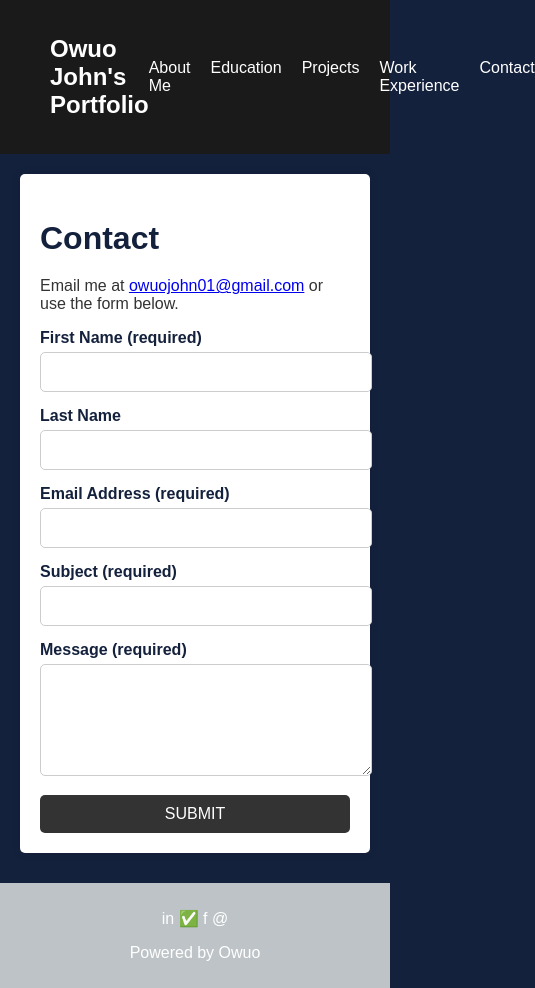
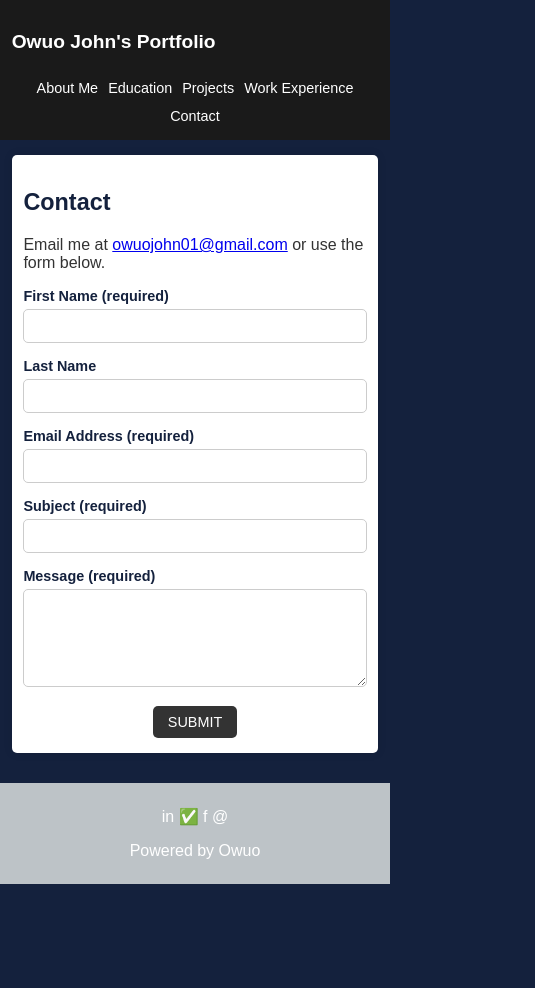
Before and after one commit to Owuo1/my-website, a plain HTML site: page docs/pages/contact.html in a window 390 px wide. Shown: the whole page, 535 px wide, since content can reach past the window. After the commit the page ends 884 px from the top, so only its background shows below. Drawn offline with Linux system fonts and the light colour scheme.

Commit message:
Update contact.css

```diff
--- a/docs/assets/styles/pages/contact.css
+++ b/docs/assets/styles/pages/contact.css
@@ -5,7 +5,7 @@ body {
     font-family: Arial, sans-serif;
     background-color: #14213d;
     color: #ffffff;
-    text-align: left; /* Changed from "right" to "left" for better alignment */
+    text-align: left;
 }
 
 /* Header */
@@ -13,21 +13,25 @@ body {
     display: flex;
     justify-content: space-between;
     align-items: center;
-    padding: 15px 50px;
+    padding: 15px 5%; /* Use percentage for responsive padding */
     background-color: #1a1a1a;
+    flex-wrap: wrap; /* Allow header items to wrap on smaller screens */
 }
 
+/* Logo */
 .logo {
     color: #ffffff;
-    font-size: 1.5rem;
+    font-size: clamp(1.2rem, 4vw, 1.5rem); /* Responsive font size */
 }
 
+/* Navigation Menu */
 nav ul {
     list-style: none;
     display: flex;
-    gap: 20px;
+    gap: clamp(10px, 2vw, 20px); /* Responsive gap */
     margin: 0;
     padding: 0;
+    flex-wrap: wrap; /* Allow nav items to wrap */
 }
 
 nav ul li {
@@ -37,7 +41,7 @@ body {
 nav ul li a {
     color: #ffffff;
     text-decoration: none;
-    font-size: 1rem;
+    font-size: clamp(0.9rem, 3vw, 1rem); /* Responsive font size */
     transition: 0.3s;
 }
 
@@ -47,25 +51,34 @@ body {
 
 /* Main Content */
 main {
-    padding: 20px;
+    padding: 20px 5%; /* Responsive padding */
     background-color: #fff;
-    margin: 20px;
+    margin: 20px 5%; /* Responsive margin */
     border-radius: 5px;
     box-shadow: 0 0 10px rgba(0, 0, 0, 0.1);
-    color: #333; /* Added for better contrast */
+    color: #333;
+    max-width: 1200px; /* Limit max width for large screens */
+    margin-left: auto;
+    margin-right: auto;
 }
 
+/* Title */
 h1 {
-    font-size: 2rem;
+    font-size: clamp(1.5rem, 5vw, 2rem); /* Responsive font size */
     margin-bottom: 20px;
-    color: #14213d; /* Added for better contrast */
+    color: #14213d;
 }
 
+/* Form */
 form {
     display: flex;
     flex-direction: column;
+    width: 100%; /* Ensure form takes full width */
+    max-width: 700px; /* Limit form width for readability */
+    margin: 0 auto; /* Center form */
 }
 
+/* Form Group */
 .form-group {
     margin-bottom: 15px;
 }
@@ -74,7 +87,8 @@ body {
     display: block;
     margin-bottom: 5px;
     font-weight: bold;
-    color: #14213d; /* Added for better contrast */
+    color: #14213d;
+    font-size: clamp(0.9rem, 3vw, 1rem); /* Responsive font size */
 }
 
 .form-group input,
@@ -83,19 +97,23 @@ body {
     padding: 10px;
     border: 1px solid #ccc;
     border-radius: 5px;
-    font-size: 1rem;
-    color: #333; /* Added for better contrast */
+    font-size: clamp(0.9rem, 3vw, 1rem); /* Responsive font size */
+    color: #333;
+    box-sizing: border-box; /* Ensure padding is included in width */
 }
 
+/* Button */
 button {
     padding: 10px 20px;
     background-color: #333;
     color: #fff;
     border: none;
     border-radius: 5px;
-    font-size: 1rem;
+    font-size: clamp(0.9rem, 3vw, 1rem); /* Responsive font size */
     cursor: pointer;
     transition: 0.3s;
+    width: fit-content; /* Prevent button from stretching */
+    margin: 0 auto; /* Center button */
 }
 
 button:hover {
@@ -104,9 +122,68 @@ body {
 
 /* Footer */
 footer {
-    padding: 10px;
+    padding: 10px 5%; /* Responsive padding */
     margin-top: 30px;
-    background-color: #BDC3C7; /* Changed to match header */
+    background-color: #BDC3C7;
     text-align: center;
-    color: #ffffff; /* Added for better contrast */
+    color: #ffffff;
 }
+
+/* Media Queries for Responsive Design */
+
+/* Tablets and smaller screens (max-width: 768px) */
+@media (max-width: 768px) {
+    header {
+        flex-direction: column;
+        align-items: flex-start;
+        padding: 15px 3%;
+    }
+
+    nav ul {
+        margin-top: 10px;
+        justify-content: center; /* Center nav items */
+    }
+
+    main {
+        margin: 15px 3%; /* Reduce margin */
+        padding: 15px 3%; /* Reduce padding */
+    }
+
+    form {
+        max-width: 100%; /* Full width on smaller screens */
+    }
+}
+
+/* Mobile screens (max-width: 480px) */
+@media (max-width: 480px) {
+    .logo {
+        font-size: clamp(1rem, 5vw, 1.2rem);
+    }
+
+    nav ul li a {
+        font-size: clamp(0.8rem, 4vw, 0.9rem);
+    }
+
+    h1 {
+        font-size: clamp(1.2rem, 6vw, 1.5rem);
+    }
+
+    .form-group label {
+        font-size: clamp(0.8rem, 4vw, 0.9rem);
+    }
+
+    .form-group input,
+    .form-group textarea {
+        font-size: clamp(0.8rem, 4vw, 0.9rem);
+        padding: 8px; /* Reduce padding for smaller screens */
+    }
+
+    button {
+        font-size: clamp(0.8rem, 4vw, 0.9rem);
+        padding: 8px 15px; /* Reduce padding */
+    }
+
+    footer {
+        padding: 8px 3%; /* Reduce padding */
+    }
+}
```
Lines whose indentation alone changed are shown as unchanged.
